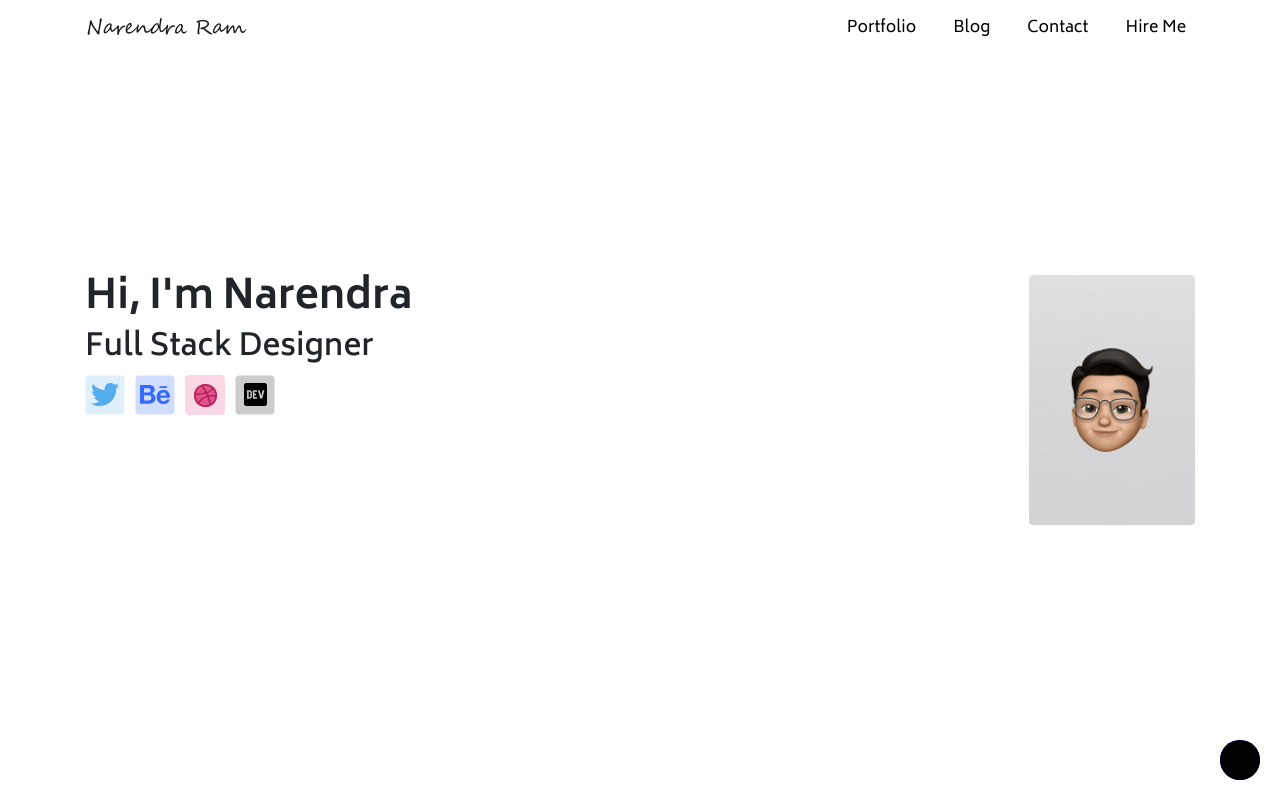
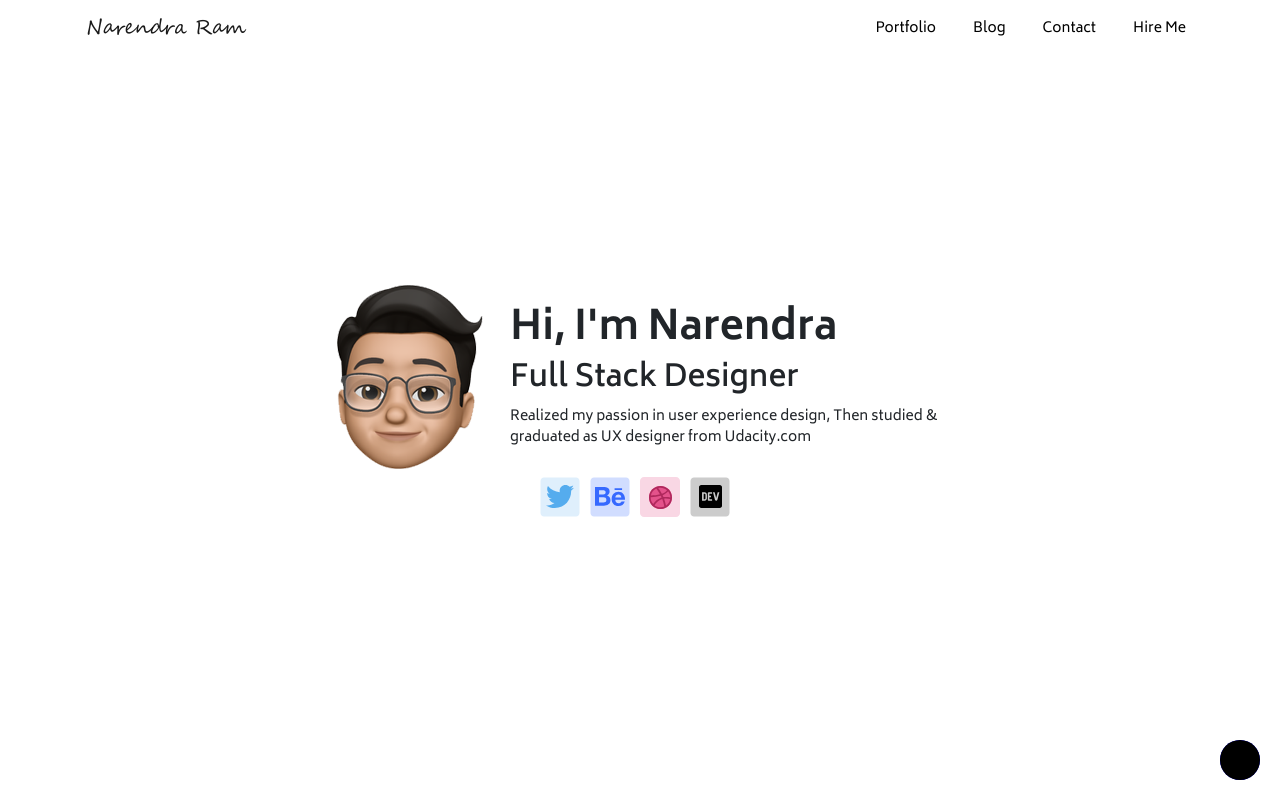
Before and after one commit to narenkram/Lance, a Nuxt app: page / in a window 1280 px wide. Shown: the top 800 px of the page. Built offline with nearby package versions, Linux system fonts and the light colour scheme.

Commit message:
new design on intro section

```diff
--- a/assets/style.scss
+++ b/assets/style.scss
@@ -77,6 +77,7 @@ label,
 sub,
 div {
   font-family: Biryani-Regular;
+  font-size: 14px;
 }
 section {
   min-height: 100vh;
@@ -120,7 +121,7 @@ hr {
 
 // Home
 .SocialLinks {
-  display: flex;
+  display: inline-flex;
   flex-direction: row;
   flex-wrap: wrap;
 }
@@ -237,6 +238,6 @@ hr {
 
 // Memoji
 .Memoji {
-  max-height: 250px;
+  max-height: 200px;
   border-radius: 4px;
 }
--- a/pages/index.vue
+++ b/pages/index.vue
@@ -39,19 +39,23 @@
 
     <section>
       <div class="container">
-        <div class="row">
-          <div class="col-lg-6">
+        <div class="row justify-content-center">
+          <div class="col-auto text-right pr-0">
+            <img src="~/assets/images/nr_memoji.png" class="img-fluid Memoji" />
+          </div>
+          <div class="col-lg-5 text-left align-self-center pl-0">
             <h1>Hi, I'm Narendra</h1>
             <h2>Full Stack Designer</h2>
+            <p class="m-0">Realized my passion in user experience design, Then studied & graduated as UX designer from Udacity.com</p>
+          </div>
+
+          <div class="col-12 text-center">
             <div class="SocialLinks">
               <img src="~/assets/icons/tw.svg" class="SocialLink" />
               <img src="~/assets/icons/be.svg" class="SocialLink" />
               <img src="~/assets/icons/dr.svg" class="SocialLink" />
               <img src="~/assets/icons/dev.svg" class="SocialLink" />
             </div>
-          </div>
-          <div class="col-lg-6 text-right">
-            <img src="~/assets/images/nkr.png" class="Memoji" />
           </div>
         </div>
       </div>
```
Also changed, not shown: assets/images/nkr.png (deleted).
